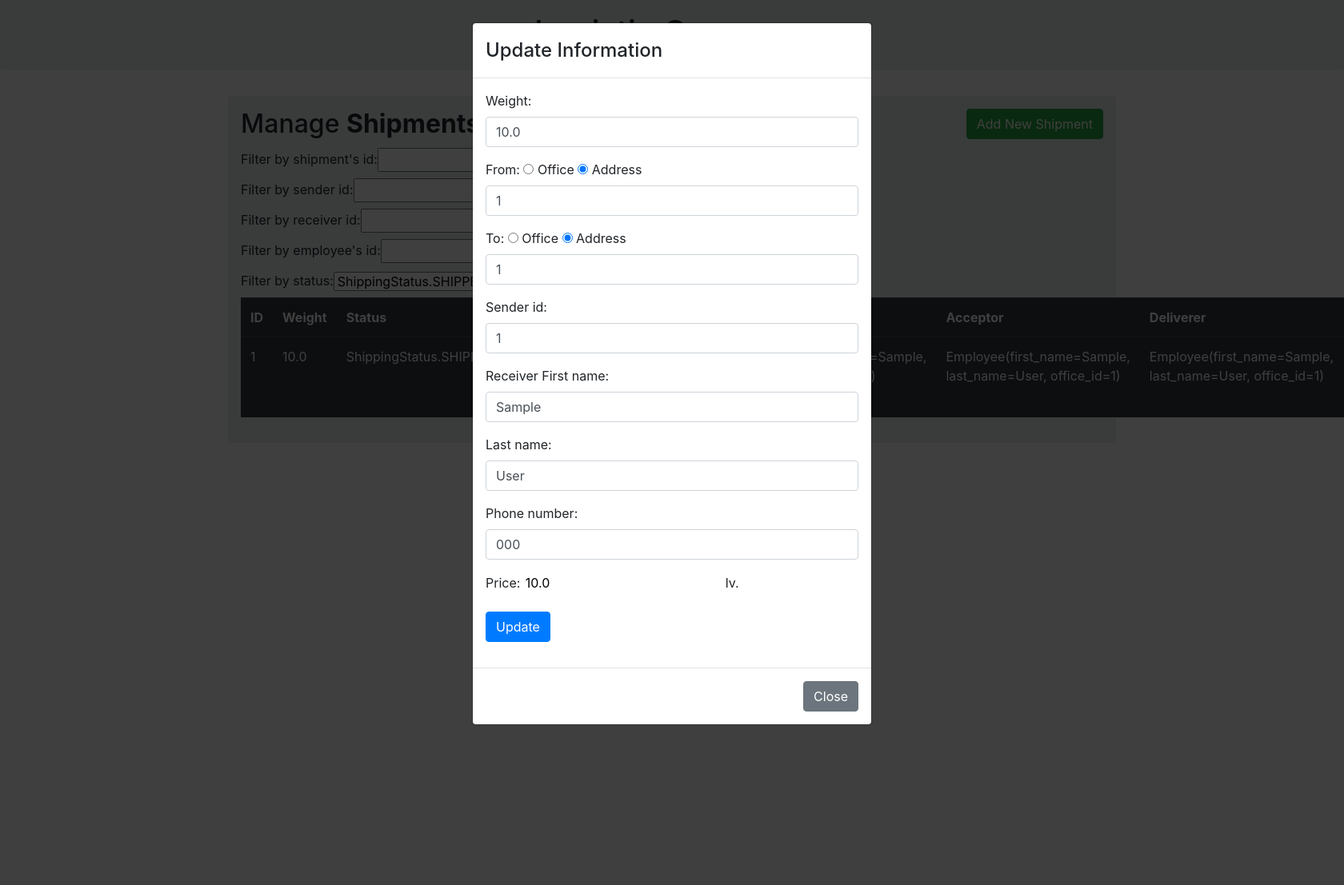
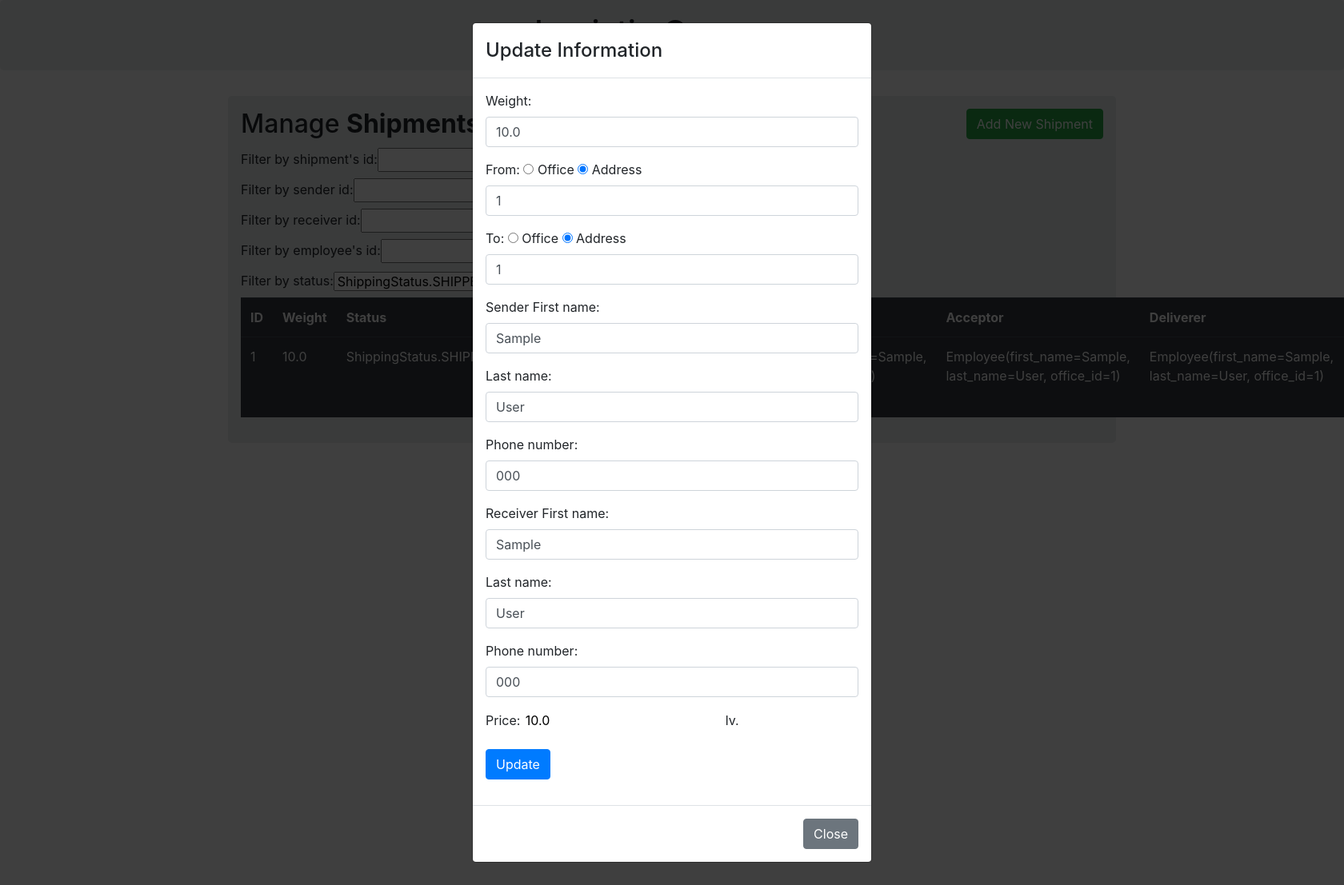
Before and after one commit to Ignatovw99/Logistic-Company, a Flask app: page /client_shipments/ in a window 1680 px wide, after a click on "Edit"; the page is wider, and only the part inside the window is pictured. Shown: that part at 80% size. Run offline with Flask 2, Linux system fonts and the light colour scheme; tables that the repository leaves empty hold one stand-in row (values such as "Sample post"); some libraries are stand-ins or nearby versions.

Commit message:
Update client-shipments.html

```diff
--- a/templates/client-shipments.html
+++ b/templates/client-shipments.html
@@ -218,12 +218,29 @@
                 <div class="form-group">
 
 
-                  <label>Sender id:</label>
-
-                  <input type="number" class="form-control" name="senderId" value="{{row.sender.id}}">
+                  <label>Sender</label>
+                  <label> First name:</label>
+                  <input type="text" class="form-control" name="senderFirstName" value="{{row.sender.first_name}}">
 
 
                </div>
+            <div class="form-group">
+
+
+
+                  <label>Last name:</label>
+                  <input type="text" class="form-control" name="senderLastName" value="{{row.sender.last_name}}">
+
+
+               </div>
+            <div class="form-group">
+
+                  <label>Phone number:</label>
+                  <input type="number" class="form-control" name="senderPhoneNumber" value="{{row.sender.phone_number}}">
+
+
+               </div>
+
 
                  <div class="form-group">
 
@@ -371,7 +388,7 @@
          </div>
          <div class="modal-body">
 
-            <form action="/client_shipments/insert" method="POST">
+            <form action="/client_shipments/insert" method='POST'>
 
 
                <div class="form-group">
@@ -451,15 +468,32 @@
                </div>
 
 
-                <div class="form-group">
+             <div class="form-group">
 
 
-                  <label>Sender id:</label>
-
-                  <input type="number" class="form-control" name="senderId" required="1">
+                  <label>Sender</label>
+                  <label> First name:</label>
+                  <input type="text" class="form-control" name="senderFirstName" required="1">
 
 
                </div>
+            <div class="form-group">
+
+
+
+                  <label>Last name:</label>
+                  <input type="text" class="form-control" name="senderLastName" required="1">
+
+
+               </div>
+            <div class="form-group">
+
+                  <label>Phone number:</label>
+                  <input type="number" class="form-control" name="senderPhoneNumber" required="1">
+
+
+               </div>
+
 
 
                  <div class="form-group">
@@ -533,7 +567,7 @@
 
         <script type="text/javascript">
                            function checkedFunction(radio_id)
-                            {
+                            {  console.log("!!!!!!!!!!!!!!!!!!!!!!!!!!!!!!!!!!!!!!!!!!!!!!!")
                               if(radio_id == "from_office")
                               {
    	                              document.getElementById('select_from_office').style.display = 'block';
```
